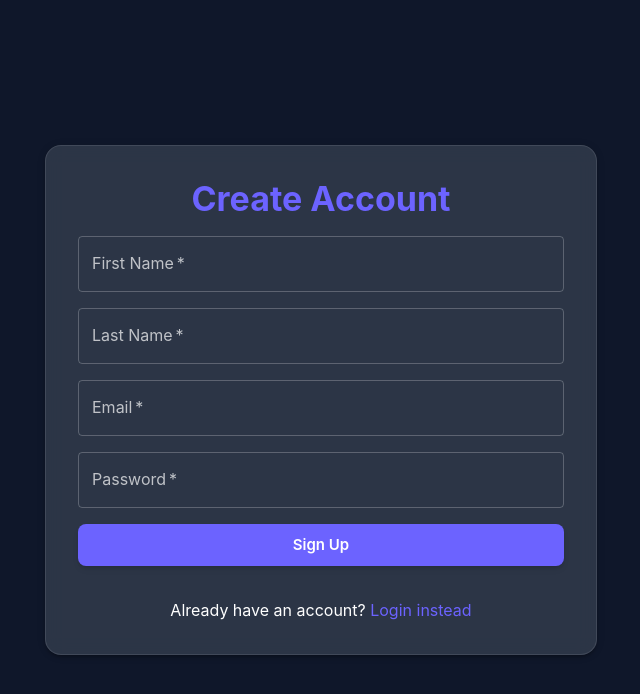
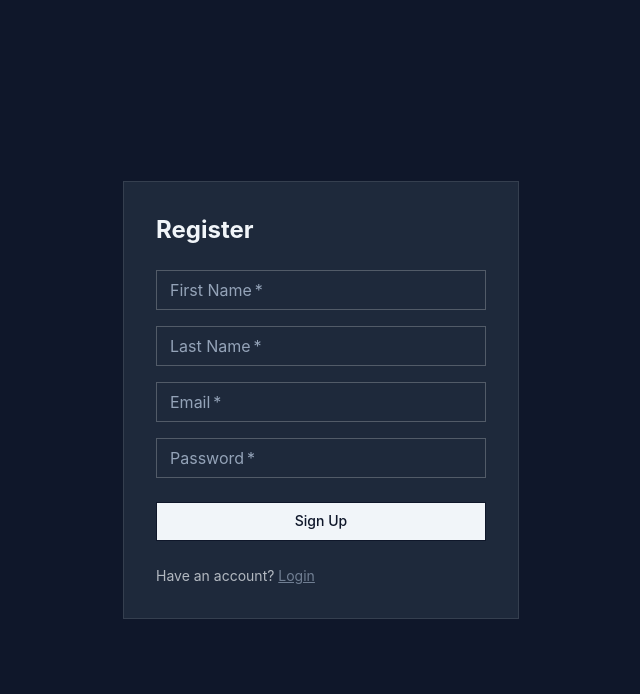
Before and after one commit to jhaayushkumar/se-sd-Project, a React (Vite) app in the folder frontend/: page /register in a window 1280 px wide. Shown: the top 694 px of the page, without its empty margins (319-959 px from the left). Built offline with nearby package versions, Linux system fonts and the light colour scheme; no server answers.

Commit message:
style: extreme UI simplification (flat design, no gradients)

```diff
--- a/frontend/src/pages/Dashboard.tsx
+++ b/frontend/src/pages/Dashboard.tsx
@@ -66,15 +66,10 @@ export const Dashboard: React.FC = () => {
     <Box sx={{ minHeight: '100vh', bgcolor: 'background.default' }}>
       <Box sx={{
         p: 2, px: 4, display: 'flex', justifyContent: 'space-between', alignItems: 'center',
-        bgcolor: 'background.paper', borderBottom: '1px solid rgba(255,255,255,0.08)',
-        boxShadow: '0 4px 20px rgba(0,0,0,0.2)'
+        borderBottom: '1px solid rgba(255,255,255,0.1)'
       }}>
-        <Typography variant="h6" component="div" sx={{
-          fontWeight: 'bold',
-          background: 'linear-gradient(135deg, #6c63ff, #ff6584)',
-          backgroundClip: 'text', WebkitBackgroundClip: 'text', WebkitTextFillColor: 'transparent'
-        }}>
-          ⚡ Workspace
+        <Typography variant="h6" component="div" sx={{ fontWeight: 800 }}>
+          WORKSPACE
         </Typography>
         <Box sx={{ display: 'flex', gap: 2, alignItems: 'center' }}>
           <Avatar sx={{ bgcolor: '#6c63ff', width: 32, height: 32, fontSize: 14 }}>
@@ -94,11 +89,7 @@ export const Dashboard: React.FC = () => {
         <Box sx={{ display: 'flex', gap: 2, mb: 4, flexWrap: 'wrap' }}>
           {stats.map((stat) => (
             <Card key={stat.label} sx={{
-              flex: '1 1 150px', textAlign: 'center', p: 1,
-              background: `linear-gradient(135deg, ${stat.color}15, ${stat.color}05)`,
-              border: `1px solid ${stat.color}30`,
-              transition: 'transform 0.2s',
-              '&:hover': { transform: 'translateY(-4px)' }
+              flex: '1 1 120px', p: 1, border: '1px solid rgba(255,255,255,0.1)'
             }}>
               <CardContent>
                 <Typography component="div" sx={{ fontSize: '1.8rem' }}>{stat.icon}</Typography>
@@ -110,15 +101,12 @@ export const Dashboard: React.FC = () => {
         </Box>
 
         <Box sx={{ display: 'flex', justifyContent: 'space-between', alignItems: 'center', mb: 3 }}>
-          <Typography variant="h4" component="h1" sx={{ fontWeight: 'bold' }}>My Projects</Typography>
+          <Typography variant="h4" component="h1" sx={{ fontWeight: 800 }}>Projects</Typography>
           <Button
             variant="contained" onClick={() => setOpen(true)}
-            sx={{
-              background: 'linear-gradient(135deg, #6c63ff, #ff6584)',
-              fontWeight: 700, px: 3, borderRadius: 2
-            }}
+            sx={{ fontWeight: 700, px: 3 }}
           >
-            + New Project
+            New Project
           </Button>
         </Box>
 
@@ -130,14 +118,7 @@ export const Dashboard: React.FC = () => {
           <Box sx={{ display: 'flex', flexWrap: 'wrap', gap: 3 }}>
             {projects.map((proj) => (
               <Card key={proj._id} sx={{
-                flex: '1 1 280px', maxWidth: 380, display: 'flex', flexDirection: 'column',
-                transition: 'all 0.25s',
-                border: '1px solid rgba(255,255,255,0.06)',
-                '&:hover': {
-                  transform: 'translateY(-6px)',
-                  boxShadow: '0 20px 40px rgba(108,99,255,0.2)',
-                  border: '1px solid rgba(108,99,255,0.3)'
-                }
+                flex: '1 1 280px', border: '1px solid rgba(255,255,255,0.1)'
               }}>
                 <CardContent sx={{ flexGrow: 1 }}>
                   <Box sx={{ display: 'flex', justifyContent: 'space-between', alignItems: 'flex-start', mb: 1.5 }}>
@@ -161,15 +142,11 @@ export const Dashboard: React.FC = () => {
                 </CardContent>
                 <CardActions sx={{ p: 2, pt: 0 }}>
                   <Button
-                    size="small" variant="contained" fullWidth
+                    size="small" variant="outlined" fullWidth
                     onClick={() => navigate(`/projects/${proj._id}/tasks`)}
-                    sx={{
-                      background: 'linear-gradient(135deg, #6c63ff44, #ff658444)',
-                      color: '#fff', fontWeight: 700,
-                      '&:hover': { background: 'linear-gradient(135deg, #6c63ff, #ff6584)' }
-                    }}
+                    sx={{ fontWeight: 700 }}
                   >
-                    📋 Manage Tasks
+                    View Tasks
                   </Button>
                 </CardActions>
               </Card>
@@ -207,7 +184,7 @@ export const Dashboard: React.FC = () => {
           <Button onClick={() => setOpen(false)}>Cancel</Button>
           <Button
             onClick={handleCreateProject} variant="contained" disabled={!newProject.name}
-            sx={{ background: 'linear-gradient(135deg, #6c63ff, #ff6584)', fontWeight: 700 }}
+            sx={{ fontWeight: 700 }}
           >
             Create
           </Button>
--- a/frontend/src/pages/Login.tsx
+++ b/frontend/src/pages/Login.tsx
@@ -23,19 +23,20 @@ export const Login: React.FC = () => {
   };
 
   return (
-    <Container maxWidth="sm" sx={{ display: 'flex', minHeight: '100vh', alignItems: 'center' }}>
-      <Paper elevation={3} sx={{ p: 4, width: '100%', display: 'flex', flexDirection: 'column', gap: 2 }}>
-        <Typography variant="h4" component="h1" sx={{ fontWeight: 'bold', textAlign: 'center' }} color="primary">Welcome Back</Typography>
-        {error && <Typography color="error" sx={{ textAlign: 'center' }}>{error}</Typography>}
+    <Container maxWidth="xs" sx={{ display: 'flex', minHeight: '100vh', alignItems: 'center' }}>
+      <Paper sx={{ p: 4, width: '100%', border: '1px solid rgba(255,255,255,0.1)' }}>
+        <Typography variant="h5" component="h1" sx={{ fontWeight: 700, mb: 3 }}>Login</Typography>
+        {error && <Typography color="error" component="div" sx={{ mb: 2, fontSize: '0.875rem' }}>{error}</Typography>}
         <Box component="form" onSubmit={handleLogin} sx={{ display: 'flex', flexDirection: 'column', gap: 2 }}>
-          <TextField label="Email" variant="outlined" fullWidth value={email} onChange={e => setEmail(e.target.value)} required />
-          <TextField label="Password" type="password" variant="outlined" fullWidth value={password} onChange={e => setPassword(e.target.value)} required />
-          <Button type="submit" variant="contained" color="primary" size="large" fullWidth>Login</Button>
+          <TextField label="Email" variant="outlined" fullWidth value={email} onChange={e => setEmail(e.target.value)} required size="small" />
+          <TextField label="Password" type="password" variant="outlined" fullWidth value={password} onChange={e => setPassword(e.target.value)} required size="small" />
+          <Button type="submit" variant="contained" fullWidth sx={{ mt: 1 }}>Sign In</Button>
         </Box>
-        <Typography component="div" sx={{ textAlign: 'center', mt: 2 }}>
-          Don't have an account? <Link to="/register" style={{ color: '#6c63ff', textDecoration: 'none' }}>Register here</Link>
+        <Typography component="div" sx={{ mt: 3, fontSize: '0.875rem', opacity: 0.7 }}>
+          No account? <Link to="/register" style={{ color: '#94a3b8', textDecoration: 'underline' }}>Register</Link>
         </Typography>
       </Paper>
     </Container>
   );
+
 };
--- a/frontend/src/pages/Register.tsx
+++ b/frontend/src/pages/Register.tsx
@@ -25,21 +25,22 @@ export const Register: React.FC = () => {
   };
 
   return (
-    <Container maxWidth="sm" sx={{ display: 'flex', minHeight: '100vh', alignItems: 'center' }}>
-      <Paper elevation={3} sx={{ p: 4, width: '100%', display: 'flex', flexDirection: 'column', gap: 2 }}>
-        <Typography variant="h4" component="h1" sx={{ fontWeight: 'bold', textAlign: 'center' }} color="primary">Create Account</Typography>
-        {error && <Typography color="error" component="div" sx={{ textAlign: 'center' }}>{error}</Typography>}
+    <Container maxWidth="xs" sx={{ display: 'flex', minHeight: '100vh', alignItems: 'center' }}>
+      <Paper sx={{ p: 4, width: '100%', border: '1px solid rgba(255,255,255,0.1)' }}>
+        <Typography variant="h5" component="h1" sx={{ fontWeight: 700, mb: 3 }}>Register</Typography>
+        {error && <Typography color="error" component="div" sx={{ mb: 2, fontSize: '0.875rem' }}>{error}</Typography>}
         <Box component="form" onSubmit={handleRegister} sx={{ display: 'flex', flexDirection: 'column', gap: 2 }}>
-          <TextField label="First Name" variant="outlined" fullWidth value={first_name} onChange={e => setFirstName(e.target.value)} required />
-          <TextField label="Last Name" variant="outlined" fullWidth value={last_name} onChange={e => setLastName(e.target.value)} required />
-          <TextField label="Email" type="email" variant="outlined" fullWidth value={email} onChange={e => setEmail(e.target.value)} required />
-          <TextField label="Password" type="password" variant="outlined" fullWidth value={password} onChange={e => setPassword(e.target.value)} required />
-          <Button type="submit" variant="contained" color="primary" size="large" fullWidth>Sign Up</Button>
+          <TextField label="First Name" variant="outlined" fullWidth value={first_name} onChange={e => setFirstName(e.target.value)} required size="small" />
+          <TextField label="Last Name" variant="outlined" fullWidth value={last_name} onChange={e => setLastName(e.target.value)} required size="small" />
+          <TextField label="Email" type="email" variant="outlined" fullWidth value={email} onChange={e => setEmail(e.target.value)} required size="small" />
+          <TextField label="Password" type="password" variant="outlined" fullWidth value={password} onChange={e => setPassword(e.target.value)} required size="small" />
+          <Button type="submit" variant="contained" fullWidth sx={{ mt: 1 }}>Sign Up</Button>
         </Box>
-        <Typography component="div" sx={{ textAlign: 'center', mt: 2 }}>
-          Already have an account? <Link to="/login" style={{ color: '#6c63ff', textDecoration: 'none' }}>Login instead</Link>
+        <Typography component="div" sx={{ mt: 3, fontSize: '0.875rem', opacity: 0.7 }}>
+          Have an account? <Link to="/login" style={{ color: '#94a3b8', textDecoration: 'underline' }}>Login</Link>
         </Typography>
       </Paper>
     </Container>
   );
+
 };
--- a/frontend/src/theme.ts
+++ b/frontend/src/theme.ts
@@ -4,37 +4,73 @@ export const theme = createTheme({
   palette: {
     mode: 'dark',
     primary: {
-      main: '#6c63ff',
-    },
-    secondary: {
-      main: '#ff6584',
+      main: '#94a3b8', // Slate 400
     },
     background: {
-      default: '#0f172a',
-      paper: '#1e293b',
+      default: '#0f172a', // Slate 900
+      paper: '#1e293b',   // Slate 800
+    },
+    text: {
+      primary: '#f1f5f9', // Slate 100
+      secondary: '#94a3b8', // Slate 400
     },
   },
+  shape: {
+    borderRadius: 0,
+  },
   typography: {
-    fontFamily: '"Inter", "Roboto", "Helvetica", "Arial", sans-serif',
+    fontFamily: '"Inter", sans-serif',
+    button: {
+      textTransform: 'none',
+      fontWeight: 500,
+    },
   },
   components: {
     MuiButton: {
       styleOverrides: {
         root: {
-          borderRadius: 8,
-          textTransform: 'none',
-          fontWeight: 600,
-          boxShadow: '0 4px 6px -1px rgb(0 0 0 / 0.1), 0 2px 4px -2px rgb(0 0 0 / 0.1)',
+          borderRadius: 0,
+          boxShadow: 'none',
+          border: '1px solid currentColor',
+          '&:hover': {
+            boxShadow: 'none',
+            backgroundColor: 'rgba(255, 255, 255, 0.05)',
+          },
+        },
+        contained: {
+          backgroundColor: '#f1f5f9',
+          color: '#0f172a',
+          '&:hover': {
+            backgroundColor: '#cbd5e1',
+          },
         },
       },
     },
     MuiPaper: {
       styleOverrides: {
         root: {
-          borderRadius: 16,
-          backdropFilter: 'blur(10px)',
-          backgroundColor: 'rgba(30, 41, 59, 0.7)',
+          borderRadius: 0,
+          boxShadow: 'none',
           border: '1px solid rgba(255, 255, 255, 0.1)',
+          backgroundImage: 'none',
+        },
+      },
+    },
+    MuiCard: {
+      styleOverrides: {
+        root: {
+          borderRadius: 0,
+          boxShadow: 'none',
+          border: '1px solid rgba(255, 255, 255, 0.1)',
+          transition: 'none',
+        },
+      },
+    },
+    MuiDialog: {
+      styleOverrides: {
+        paper: {
+          borderRadius: 0,
+          border: '2px solid rgba(255, 255, 255, 0.2)',
         },
       },
     },
```
Also changed, not shown: frontend/src/pages/ProjectTasks.tsx (+16 -32 lines).
